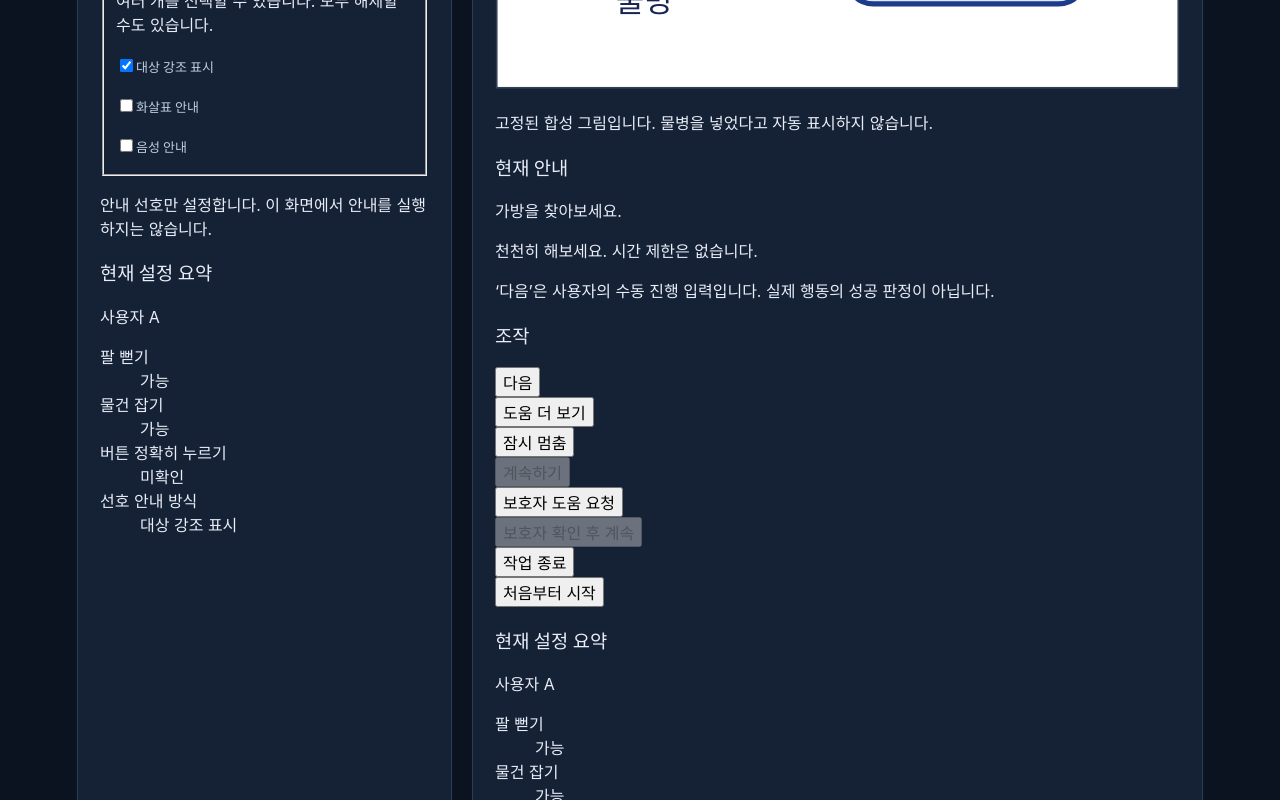
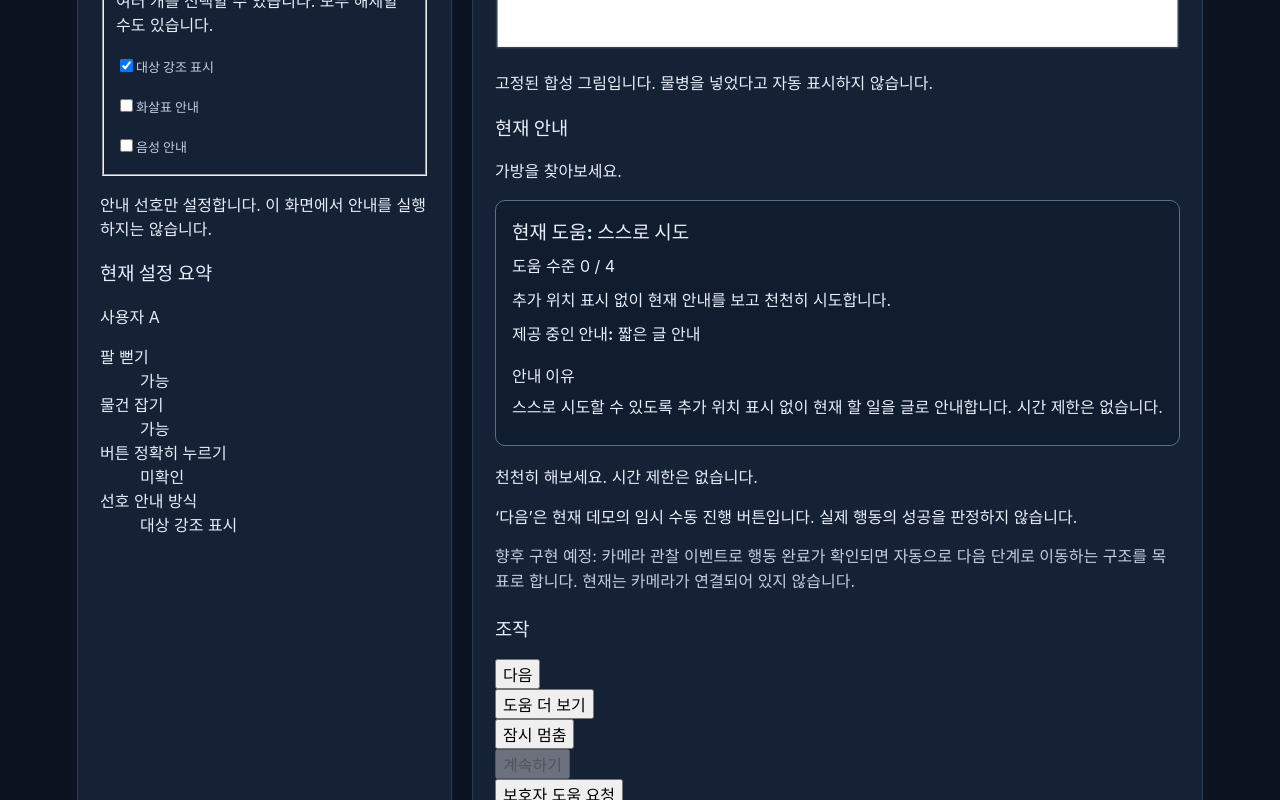
Before and after one commit to junservice/contextcue, a React (Vite) app in the folder frontend/: page / in a window 1280 px wide. Shown: the part 1021-1821 px from the top of the page. Built offline with nearby package versions, Linux system fonts and the light colour scheme; no server answers.

Commit message:
feat(frontend): explain help levels and profile-based guidance

```diff
--- a/frontend/src/components/PackingBagDemo.tsx
+++ b/frontend/src/components/PackingBagDemo.tsx
@@ -1,6 +1,7 @@
 import type { Profile } from '../types'
 import { stepOrder, steps } from '../packing/steps'
-import type { PackingEvent, PackingState, VisualCue } from '../packing/types'
+import type { PackingEvent, PackingState } from '../packing/types'
+import { helpPresentation } from '../packing/helpPresentation'
 import PackingScene from './PackingScene'
 import ProfileSummary from './ProfileSummary'
 import TaskControls from './TaskControls'
@@ -18,14 +19,7 @@ export default function PackingBagDemo({ profile, state, notice, onAction }: {
 }) {
   const step = steps[state.currentStep]
   const guidance = profile.preferred_guidance
-  let visualCue: VisualCue = 'none'
-  if (state.taskStatus === 'active') {
-    if (state.helpLevel === 2 && guidance.includes('visual_highlight')) visualCue = 'highlight'
-    if (state.helpLevel === 3) {
-      if (guidance.includes('arrow')) visualCue = 'arrow'
-      else if (guidance.includes('visual_highlight')) visualCue = 'highlight'
-    }
-  }
+  const presentation = helpPresentation(state, profile)
   let prompt = step.prompts[state.helpLevel]
   if (state.taskStatus === 'paused' || state.taskStatus === 'stopped') {
     prompt = statusLabels[state.taskStatus]
@@ -44,25 +38,35 @@ export default function PackingBagDemo({ profile, state, notice, onAction }: {
   return (
     <section className="panel" aria-label="가방 챙기기 데모">
       <h2>가방 챙기기</h2>
-      <p>DEMO_RULES · 이 화면은 API나 AI를 호출하지 않습니다.</p>
+      <p>DEMO_RULES · 미리 정한 규칙으로 안내하는 데모입니다. 이 화면은 API나 AI를 호출하지 않습니다.</p>
       <p>합성 장면을 사용하는 데모입니다. 실제 행동을 자동으로 확인하지 않습니다.</p>
       <p>{profile.user_id === 'demo_A' ? '사용자 A' : '사용자 B'}의 작업</p>
       {notice && <p role="status">{notice}</p>}
       <h3>진행 상황</h3>
       <p>{stepOrder.indexOf(state.currentStep) + 1} / 5 · {step.title}</p>
-      {state.taskStatus !== 'completed' && <p>도움 수준 {state.helpLevel} / 4</p>}
       <p>{statusLabels[state.taskStatus]}</p>
-      <PackingScene targetId={step.target} visualCue={visualCue} />
+      <PackingScene targetId={step.target} visualCue={presentation.visualCue} />
       <h3>현재 안내</h3>
       <p role="status">{prompt}</p>
+      <section className="help-explanation" aria-label="현재 도움 설명" aria-live="polite">
+        {state.taskStatus !== 'completed' && <>
+          <h3>현재 도움: {presentation.name}</h3>
+          <p>도움 수준 {state.helpLevel} / 4{state.taskStatus === 'paused' || state.taskStatus === 'stopped' ? ' · 위치 안내 중지 중' : ''}</p>
+          {state.taskStatus !== 'paused' && state.taskStatus !== 'stopped' && <p>{presentation.meaning}</p>}
+        </>}
+        <p><strong>제공 중인 안내:</strong> {presentation.methods}</p>
+        <h4>안내 이유</h4>
+        {presentation.reasons.map((reason) => <p key={reason}>{reason}</p>)}
+        {presentation.voicePending && <p>음성 재생 준비 중 · 현재는 소리가 재생되지 않습니다.</p>}
+      </section>
       {!guidance.length && <p>선호하는 안내 방식이 아직 설정되지 않았어요. 짧은 텍스트로 안내합니다.</p>}
-      {guidance.includes('voice') && <p>음성 안내 선호 · 재생 미구현</p>}
       {state.taskStatus === 'active' && state.helpLevel === 0 && <p>천천히 해보세요. 시간 제한은 없습니다.</p>}
       {state.currentStep === 'put_bottle_in_bag' && state.taskStatus === 'active' &&
         <p>데모 프로필만으로 모든 신체 조건이 확인되는 것은 아닙니다. 필요하면 도움을 요청해 주세요.</p>}
-      {state.taskStatus === 'help_requested' && <p>실제 알림은 전송하지 않습니다. 보호자 확인은 현재 단계의 수동 진행 입력입니다.</p>}
+      {state.taskStatus === 'help_requested' && <p>실제 알림은 전송되지 않습니다. 보호자 확인은 현재 단계의 수동 진행 입력입니다.</p>}
       {state.taskStatus === 'completed' && <p>단계를 직접 넘겨 종료한 데모입니다. 실제 준비 완료 여부는 확인되지 않았습니다.</p>}
-      <p>‘다음’은 사용자의 수동 진행 입력입니다. 실제 행동의 성공 판정이 아닙니다.</p>
+      <p>‘다음’은 현재 데모의 임시 수동 진행 버튼입니다. 실제 행동의 성공을 판정하지 않습니다.</p>
+      <p className="packing-future-note">향후 구현 예정: 카메라 관찰 이벤트로 행동 완료가 확인되면 자동으로 다음 단계로 이동하는 구조를 목표로 합니다. 현재는 카메라가 연결되어 있지 않습니다.</p>
       <TaskControls state={state} onAction={onAction} />
       <ProfileSummary profile={profile} />
     </section>
--- /dev/null
+++ b/frontend/src/packing/helpPresentation.ts
@@ -0,0 +1,81 @@
+import type { Profile } from '../types'
+import { steps } from './steps'
+import type { PackingState, VisualCue } from './types'
+
+const levels = [
+  { name: '스스로 시도', meaning: '추가 위치 표시 없이 현재 안내를 보고 천천히 시도합니다.' },
+  { name: '간단한 힌트', meaning: '짧은 힌트로 살펴볼 곳이나 행동을 안내합니다.' },
+  { name: '대상 위치 강조', meaning: '선택한 안내 방식에 따라 대상 위치를 강조합니다.' },
+  { name: '구체적인 위치 안내', meaning: '선택한 안내 방식에 따라 대상 위치를 더 구체적으로 안내합니다.' },
+  { name: '보호자 확인 또는 도움', meaning: '직접 진행을 멈추고 보호자 확인이나 도움을 기다립니다.' },
+] as const
+
+const targetNames = { bag: '가방', bottle: '물병', opening: '가방 입구', inside: '가방 안쪽' }
+
+// Presentation only: never dispatch an event or change the profile/task state.
+export function helpPresentation(state: PackingState, profile: Profile) {
+  const level = levels[state.helpLevel]
+  const guidance = profile.preferred_guidance
+  const target = steps[state.currentStep].target
+  const targetName = target ? targetNames[target] : ''
+  let visualCue: VisualCue = 'none'
+  if (state.taskStatus === 'active') {
+    if (state.helpLevel === 2 && guidance.includes('visual_highlight')) visualCue = 'highlight'
+    if (state.helpLevel === 3) {
+      if (guidance.includes('arrow')) visualCue = 'arrow'
+      else if (guidance.includes('visual_highlight')) visualCue = 'highlight'
+    }
+  }
+
+  const reasons: string[] = []
+  if (state.taskStatus === 'paused') {
+    reasons.push('잠시 멈춤을 선택하여 위치 안내를 잠시 숨겼습니다.')
+  } else if (state.taskStatus === 'stopped') {
+    reasons.push('작업을 중단하여 위치 안내를 제공하지 않습니다.')
+  } else if (state.taskStatus === 'completed') {
+    reasons.push('데모를 마쳐 추가 위치 안내를 제공하지 않습니다. 실제 준비 완료 여부는 확인되지 않았습니다.')
+  } else if (state.taskStatus === 'help_requested') {
+    if (state.helpReason === 'user_requested') {
+      reasons.push('보호자 도움 요청을 선택하여 확인을 기다리고 있습니다.')
+    } else if (state.helpReason === 'help_limit') {
+      reasons.push('도움 더 보기를 통해 마지막 도움 단계에 도달하여 보호자 확인을 안내합니다.')
+    } else if (state.currentStep === 'put_bottle_in_bag' &&
+      (state.helpReason === 'capability_difficult' || state.helpReason === 'capability_unknown')) {
+      const abilities = [
+        { label: '팔 뻗기', value: profile.can_extend_arm },
+        { label: '물건 잡기', value: profile.can_grasp },
+      ]
+      for (const ability of abilities.filter((item) => item.value === false)) {
+        reasons.push(`${ability.label} 동작이 어려움으로 설정되어 보호자 도움이 필요합니다.`)
+      }
+      for (const ability of abilities.filter((item) => item.value === null)) {
+        reasons.push(`${ability.label} 능력이 미확인 상태이므로 먼저 보호자 확인이 필요합니다.`)
+      }
+    } else {
+      reasons.push('현재 단계에서 보호자 확인이나 도움을 기다리고 있습니다.')
+    }
+  } else if (visualCue === 'highlight') {
+    reasons.push(`대상 강조 안내를 선택하여 ${targetName} 위치를 표시합니다.`)
+  } else if (visualCue === 'arrow') {
+    reasons.push(`화살표 안내를 선택하여 ${targetName} 위치를 화살표로 표시합니다.`)
+  } else if (state.helpLevel === 0) {
+    reasons.push('스스로 시도할 수 있도록 추가 위치 표시 없이 현재 할 일을 글로 안내합니다. 시간 제한은 없습니다.')
+  } else if (state.helpLevel === 1) {
+    reasons.push('도움 더 보기를 선택하여 현재 단계의 간단한 힌트를 글로 안내합니다.')
+  } else if (state.helpLevel === 2) {
+    reasons.push('대상 강조 안내를 선택하지 않아 강조 표시는 제공하지 않습니다. 현재 안내를 글로 확인해 주세요.')
+  } else {
+    reasons.push('화살표와 대상 강조 안내를 선택하지 않아 현재 안내를 글로 제공합니다.')
+  }
+  if (state.taskStatus === 'active' && !guidance.length) {
+    reasons.push('선호 안내 방식이 설정되지 않아 짧은 글로 안내합니다.')
+  }
+  return {
+    ...level,
+    visualCue,
+    methods: visualCue === 'highlight' ? '짧은 글 안내 · 대상 강조 표시'
+      : visualCue === 'arrow' ? '짧은 글 안내 · 화살표 안내' : '짧은 글 안내',
+    reasons,
+    voicePending: guidance.includes('voice'),
+  }
+}
--- a/frontend/src/style.css
+++ b/frontend/src/style.css
@@ -40,4 +40,9 @@ header p, footer { color: #a6b4c9; line-height: 1.6; }
 .feedback.muted { color: #adbed0; }
 .meta { display:flex; gap: 12px; flex-wrap: wrap; font-size: 11px; color: #a1bad3; margin-top: 12px; }
 footer { font-size: 12px; margin-top: 20px; }
+.help-explanation { margin: 18px 0; padding: 16px; border: 1px solid #54728b; border-radius: 10px; background: #101d2f; overflow-wrap: anywhere; }
+.help-explanation h3 { margin: 0 0 10px; font-size: 19px; }
+.help-explanation h4 { margin: 16px 0 8px; }
+.help-explanation p { margin: 8px 0; line-height: 1.6; }
+.packing-future-note { color: #c1cee0; line-height: 1.6; }
 @media (max-width: 760px) { .layout {grid-template-columns: 1fr;} .page {padding: 24px 14px;} }
```
